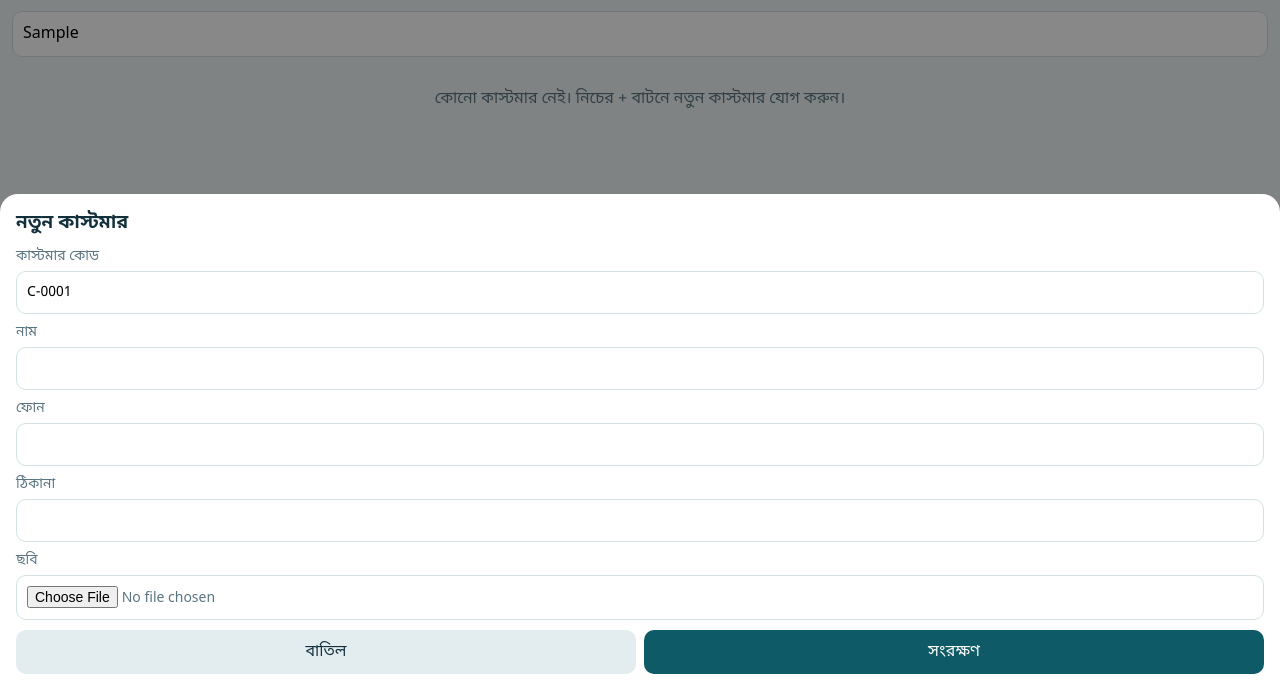
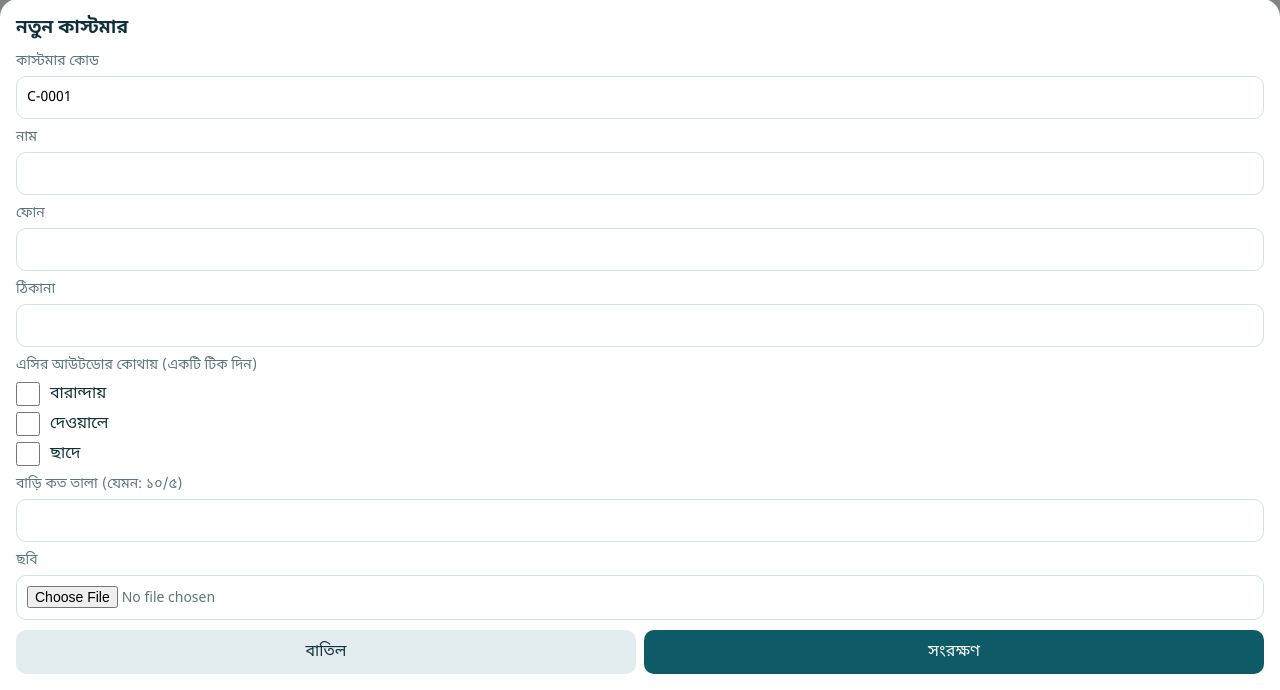
Before and after one commit to Sakhawat01824/ac-care, a plain HTML site: page index.html in a window 1280 px wide. Both pictures are taken after typing "Sample" into the empty fields and a click on the button "নতুন কাস্টমার". Shown: the part 110-800 px from the top of the page. Drawn offline with Linux system fonts and the light colour scheme.

Commit message:
Add files via upload

```diff
--- a/index.html
+++ b/index.html
@@ -35,6 +35,7 @@ input,select{width:100%;font:inherit;padding:10px;border:1px solid var(--ln);bor
 .sheet{background:#fff;width:100%;max-height:92vh;overflow:auto;border-radius:18px 18px 0 0;padding:16px 16px calc(env(safe-area-inset-bottom) + 16px)}
 .sheet h3{margin:0 0 8px}.sheet label{display:block;margin-top:8px;font-size:14px;color:#5b7580}
 .seg{display:flex;gap:6px;margin:6px 0}
+.tkl{display:block;margin-top:8px;font-size:14px;color:#5b7580}.sheet .ck{display:flex;align-items:center;gap:10px;margin-top:6px;font-size:16px;color:var(--ink)}.ck input{width:24px;height:24px;margin:0}
 .sv{border-top:1px solid var(--ln);padding:8px 0}.sv:first-of-type{border:0}
 .empty{text-align:center;color:#5b7580;padding:30px 10px}
 </style>
@@ -66,12 +67,12 @@ function photo(f){return new Promise(r=>{const u=URL.createObjectURL(f),i=new Im
 
 function form(title,fields,init,onSave){
   const m=document.createElement('div');m.className='ov';
-  m.innerHTML=`<form class="sheet"><h3>${title}</h3>${fields.map(f=>`<label>${f.l}${f.t==='select'?`<select name="${f.k}">${f.o.map(o=>`<option value="${esc(o[0])}">${esc(o[1])}</option>`).join('')}</select>`:f.t==='photo'?`<input type="file" name="${f.k}" accept="image/*">`:`<input name="${f.k}" type="${f.t||'text'}" ${f.t==='number'?'inputmode="decimal" min="0"':''} ${f.r?'required':''}>`}</label>`).join('')}<div class="row"><button type="button" class="g" id="x">বাতিল</button><button>সংরক্ষণ</button></div></form>`;
+  m.innerHTML=`<form class="sheet"><h3>${title}</h3>${fields.map(f=>f.t==='tick'?`<div><span class="tkl">${f.l}</span>${f.o.map(o=>`<label class="ck"><input type="checkbox" name="${f.k}" value="${esc(o)}"><span>${esc(o)}</span></label>`).join('')}</div>`:`<label>${f.l}${f.t==='select'?`<select name="${f.k}">${f.o.map(o=>`<option value="${esc(o[0])}">${esc(o[1])}</option>`).join('')}</select>`:f.t==='photo'?`<input type="file" name="${f.k}" accept="image/*">`:`<input name="${f.k}" type="${f.t||'text'}" ${f.t==='number'?'inputmode="decimal" min="0"':''} ${f.r?'required':''}>`}</label>`).join('')}<div class="row"><button type="button" class="g" id="x">বাতিল</button><button>সংরক্ষণ</button></div></form>`;
   document.body.appendChild(m);
-  fields.forEach(f=>{if(f.t!=='photo')m.querySelector(`[name=${f.k}]`).value=init[f.k]??''});
+  fields.forEach(f=>{if(f.t==='tick'){const bs=[...m.querySelectorAll(`[name=${f.k}]`)];bs.forEach(b=>{b.checked=b.value===init[f.k];b.onchange=()=>{if(b.checked)bs.forEach(o=>{if(o!==b)o.checked=false})}})}else if(f.t!=='photo')m.querySelector(`[name=${f.k}]`).value=init[f.k]??''});
   $('#x').onclick=()=>m.remove();
   m.querySelector('form').onsubmit=async e=>{e.preventDefault();const v={};
-    for(const f of fields){const el=m.querySelector(`[name=${f.k}]`);
+    for(const f of fields){if(f.t==='tick'){const c=m.querySelector(`[name=${f.k}]:checked`);v[f.k]=c?c.value:'';continue}const el=m.querySelector(`[name=${f.k}]`);
       if(f.t==='photo'){if(el.files[0])v[f.k]=await photo(el.files[0])}
       else v[f.k]=f.t==='number'?Number(el.value||0):el.value.trim()}
     m.remove();await onSave(v)};
@@ -98,7 +99,7 @@ function detail(c){
   const bill=c.services.reduce((a,s)=>a+s.bill,0),paid=c.services.reduce((a,s)=>a+s.paid,0);
   const ss=[...c.services].sort((a,b)=>a.date<b.date?1:-1);
   return `<main><div class="row" style="margin:10px 0 0"><button class="g" data-a="back">← ফিরে যান</button></div>
-  <div class="box"><div class="card" style="border:0;padding:0;margin:0">${c.photo?`<img src="${c.photo}" alt="">`:`<i>${esc(c.name[0]||'?')}</i>`}<div><b>${esc(c.name)}</b><small>${esc(c.code)}</small><small>${esc(c.phone)}</small></div></div><p style="margin:8px 0 0">${esc(c.address)}</p>
+  <div class="box"><div class="card" style="border:0;padding:0;margin:0">${c.photo?`<img src="${c.photo}" alt="">`:`<i>${esc(c.name[0]||'?')}</i>`}<div><b>${esc(c.name)}</b><small>${esc(c.code)}</small><small>${esc(c.phone)}</small></div></div><p style="margin:8px 0 0">${esc(c.address)}</p>${c.outdoor||c.floors?`<p style="margin:6px 0 0">${c.outdoor?`আউটডোর: <b>${esc(c.outdoor)}</b>`:''}${c.outdoor&&c.floors?' · ':''}${c.floors?`বাড়ি কত তালা: <b>${esc(c.floors)}</b>`:''}</p>`:''}
   <div class="row"><a href="tel:${esc(c.phone)}"><button style="width:100%">কল</button></a><button class="g" data-a="editc">সম্পাদনা</button><button class="r" data-a="delc">মুছুন</button></div></div>
   <div class="box"><div class="sum"><div><small>মোট বিল</small><b>${tk(bill)}</b></div><div><small>জমা</small><b class="ok">${tk(paid)}</b></div><div><small>বকেয়া</small><b class="${bill-paid>0?'due':''}">${tk(bill-paid)}</b></div></div></div>
   <div class="box"><h3>এসি</h3>${c.acs.map((a,i)=>`<div class="sv"><b>${esc(a.brand)} ${esc(a.model)}</b><small>সিরিয়াল: ${esc(a.serial)||'—'}</small><div class="row"><button class="g s" data-a="edita" data-i="${i}">সম্পাদনা</button><button class="r s" data-a="dela" data-i="${i}">মুছুন</button></div></div>`).join('')||'<small>কোনো এসি যোগ করা হয়নি।</small>'}<div class="row"><button data-a="adda">+ এসি যোগ করুন</button></div></div>
@@ -114,7 +115,7 @@ function render(){
   const rs=$('#rs');if(rs)rs.onchange=restore;
 }
 
-const custF=[{k:'code',l:'কাস্টমার কোড',r:1},{k:'name',l:'নাম',r:1},{k:'phone',l:'ফোন',t:'tel',r:1},{k:'address',l:'ঠিকানা'},{k:'photo',l:'ছবি',t:'photo'}];
+const custF=[{k:'code',l:'কাস্টমার কোড',r:1},{k:'name',l:'নাম',r:1},{k:'phone',l:'ফোন',t:'tel',r:1},{k:'address',l:'ঠিকানা'},{k:'outdoor',l:'এসির আউটডোর কোথায় (একটি টিক দিন)',t:'tick',o:['বারান্দায়','দেওয়ালে','ছাদে']},{k:'floors',l:'বাড়ি কত তালা (যেমন: ১০/৫)'},{k:'photo',l:'ছবি',t:'photo'}];
 const acF=[{k:'brand',l:'ব্র্যান্ড',r:1},{k:'model',l:'মডেল'},{k:'serial',l:'সিরিয়াল নম্বর'}];
 const svF=c=>[{k:'date',l:'তারিখ',t:'date',r:1},{k:'acId',l:'এসি',t:'select',o:[['','নির্দিষ্ট নয়'],...c.acs.map(a=>[a.id,`${a.brand} ${a.model}`])]},{k:'note',l:'কাজের বিবরণ'},{k:'bill',l:'বিল (৳)',t:'number'},{k:'paid',l:'জমা (৳)',t:'number'}];
 const cur=()=>L.find(x=>x.id===CUR);
```
